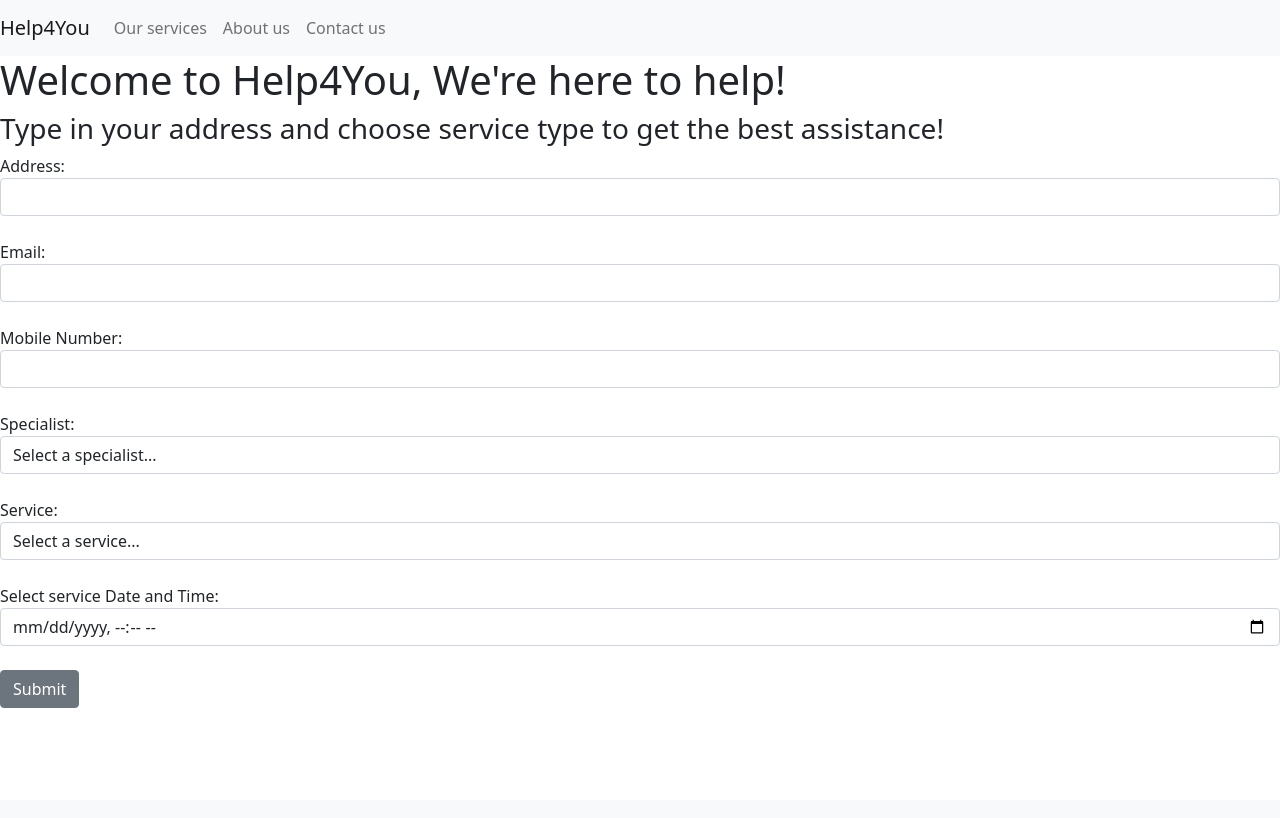
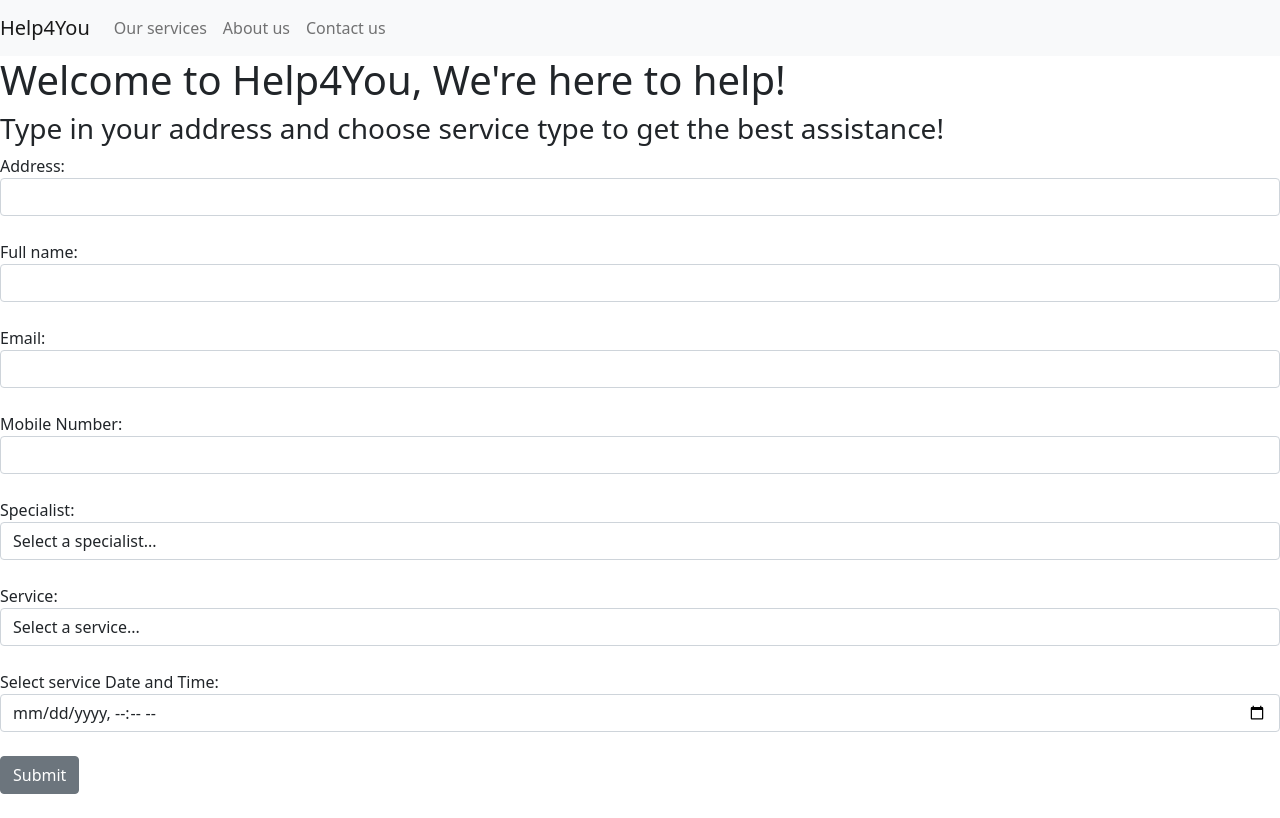
Before and after one commit to systenconti/Help4YouAPP, a Django app: page / in a window 1280 px wide. Before the commit the page ends 708 px from the top, so only its background shows below. Run offline with Django 4.2, Linux system fonts and the light colour scheme; data that the repository does not hold is empty; some libraries are stand-ins or nearby versions.

Commit message:
Add form basic model without specific worker filtering

```diff
--- a/rentservice/forms.py
+++ b/rentservice/forms.py
@@ -1,4 +1,25 @@
 from django import forms
+from .models import OrderedService, Worker
+from datetime import datetime
 
-class ServiceForm(forms.Form):
-    client_address = forms.CharField()
+
+class PartialOrderedServiceForm(forms.ModelForm):
+    profession = forms.CharField(max_length=50)
+
+    class Meta:
+        model = OrderedService
+        exclude = ["order_date", "worker"]
+
+    def save(self, commit=True):
+        profession = self.cleaned_data.get("profession")
+        worker = Worker.objects.filter(profession=profession).first()
+
+        if worker:
+            self.instance.worker = worker
+
+        if commit:
+            ordered_service = super().save(commit=False)
+            ordered_service.order_date = datetime.now()
+            ordered_service.save()
+
+        return self.instance
--- a/rentservice/templates/home.html
+++ b/rentservice/templates/home.html
@@ -8,16 +8,20 @@
 <form method="POST">
     {% csrf_token %}
     <div class="form-group mb-4">
-        <label for="first_name">Address:</label>
-        <input class="form-control" type="text" id="address" name="address" required>
+        <label for="address">Address:</label>
+        <input class="form-control" type="text" id="address" name="client_address" required>
+    </div>
+    <div class="form-group mb-4">
+        <label for="full_name">Full name:</label>
+        <input class="form-control" type="text" id="full_name" name="client_fullname" required>
     </div>
     <div class="form-group mb-4">
         <label for="email">Email:</label>
-        <input class="form-control" type="email" id="email" name="email" required>
+        <input class="form-control" type="email" id="email" name="client_email" required>
     </div>
     <div class="form-group mb-4">
         <label for="mobile">Mobile Number:</label>
-        <input class="form-control" type="tel" id="mobile" name="mobile" required>
+        <input class="form-control" type="tel" id="mobile" name="client_mobile" required>
     </div>
     <div class="form-group mb-4">
         <label for="profession">Specialist:</label>
@@ -36,7 +40,7 @@
     </div>
     <div class="form-group mb-4">
         <label for="datetime">Select service Date and Time:</label>
-        <input class="form-control" type="datetime-local" id="datetime" name="datetime" required>
+        <input class="form-control" type="datetime-local" id="datetime" name="service_date" required>
     </div>
     <button class="btn btn-secondary mb-4" type="submit">Submit</button>
 </form>
--- a/rentservice/views.py
+++ b/rentservice/views.py
@@ -1,11 +1,21 @@
-from django.shortcuts import render
+from django.shortcuts import render, redirect
 from .models import Profession, Worker, OrderedService, Service
 from django.http import JsonResponse
+from .forms import PartialOrderedServiceForm
+from datetime import datetime
 
 
 def home_view(request):
     professions = Profession.objects.all()
-    context = {"professions": professions}
+    if request.method == "POST":
+        form = PartialOrderedServiceForm(request.POST)
+        if form.is_valid():
+            form.save()
+            print("form was submitted")
+            return redirect("home")
+    else:
+            form = PartialOrderedServiceForm()
+    context = {"professions": professions, "form": form}
     return render(request, "home.html", context)
 
 
```
